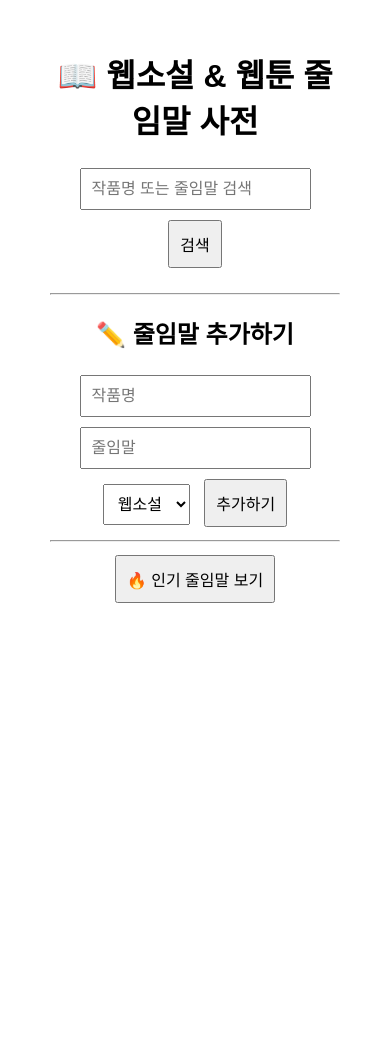
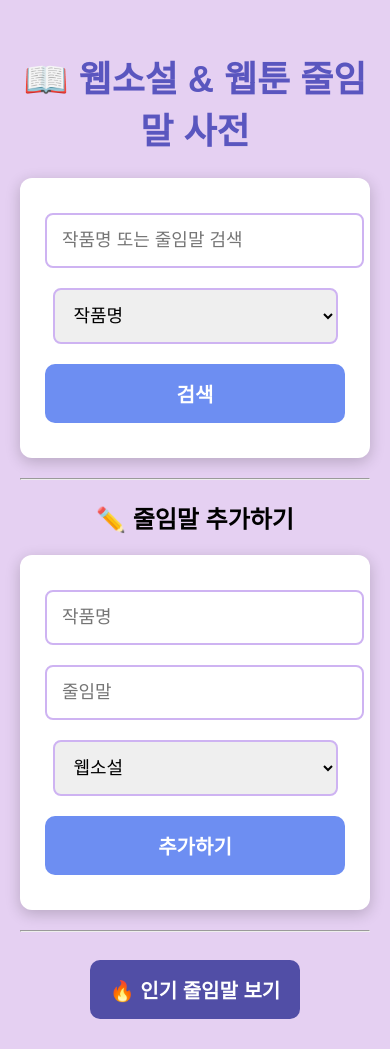
Before and after one commit to SqueezeTheLemon/shortWiki, a Flask app: template templates/index.html in a window 390 px wide. Before the commit the page ends 603 px from the top, so only its background shows below. Run offline with Flask 3, Linux system fonts and the light colour scheme; the template is opened without the code that fills it, so the values that code supplies are empty.

Commit message:
purple로 컬러칩 변경 및 기본적인 3기능 구현 완료

```diff
--- a/app.py
+++ b/app.py
@@ -1,20 +1,35 @@
-from flask import Flask, render_template, request, redirect, url_for, jsonify, session, flash
-import sys
-import math
+from flask import Flask, render_template, request, redirect, url_for, flash
+from database import DBhandler
 
-from werkzeug.utils import secure_filename
-import os
-from flask import get_flashed_messages
-from database import DBhandler
-import hashlib
-import sys
+app = Flask(__name__)
+app.secret_key="hellomywiki"
 
-application = Flask(__name__)
-application.config["SECRET_KEY"] = "shortWiki"
-DB=DBhandler()
+DB = DBhandler()
 
-application.config['TEMPLATES_AUTO_RELOAD'] = True
+@app.route("/shortwiki", methods=["GET", "POST"])
+def shortwiki():
+    return render_template("index.html")
 
-@application.route("/", methods=["GET", "POST"])
-def hello():
-    return render_template("index.html")
+@app.route("/shortwiki/add", methods=["POST"])
+def add_entry():
+    """ 사용자가 입력한 줄임말을 Firebase에 저장 """
+    title = request.form["newTitle"]  # 작품명
+    short = request.form["newShort"]  # 줄임말s
+    category = request.form["newCategory"]  # 웹소설 or 웹툰
+
+    DB.add_term(title, short, category)  # Firebase에 저장
+    flash("줄임말이 성공적으로 추가되었습니다!")
+    return redirect("/shortwiki")
+
+@app.route("/shortwiki/search", methods=["POST"])
+def search():
+    """ 별도 검색 결과 페이지로 이동 """
+    query = request.form["search"]
+    search_type = request.form["search_type"]
+    results = DB.search_term(query, search_type)  # Firebase에서 검색 수행
+    return render_template("search_results.html", query=query, results=results)
+
+@app.route("/shortwiki/popular", methods=["GET"])
+def get_popular():
+    popular_terms=DB.get_popular_terms()
+    return render_template("show_popular.html", popular_terms=popular_terms)
--- a/static/style.css
+++ b/static/style.css
@@ -1,15 +1,168 @@
+/* ✨ 기본 스타일 */
 body {
-    font-family: Arial, sans-serif;
+    font-family: 'Arial', sans-serif;
+    background-color: #E5D0F2;
     text-align: center;
-    margin: 50px;
+    margin: 0;
+    padding: 20px; /* 🔥 여백 추가 */
 }
 
-input, button, select {
-    margin: 5px;
-    padding: 10px;
-    font-size: 16px;
+/* 📖 헤더 스타일 */
+h1 {
+    font-size: 36px; /* 🔥 글자 크기 증가 */
+    color: #5A56BF;
+    margin-top: 30px;
+    font-weight: bold;
 }
 
-#result, #popular {
+/* 🔍 검색 & 추가 폼 스타일 */
+form {
+    background: white;
+    padding: 25px; /* 🔥 폼 크기 증가 */
+    margin: 20px auto;
+    max-width: 500px; /* 🔥 폼 너비 증가 */
+    border-radius: 12px; /* 둥근 테두리 */
+    box-shadow: 0 4px 15px rgba(0, 0, 0, 0.2);
+}
+
+/* 입력 필드 스타일 */
+input, select, button {
+    width: 95%; /* 🔥 입력창 너비 증가 */
+    padding: 15px; /* 🔥 크기 증가 */
+    margin: 10px 0;
+    border: 2px solid #CEB3F2; /* 테두리 강조 */
+    border-radius: 8px;
+    font-size: 18px; /* 🔥 글자 크기 증가 */
+}
+
+/* 버튼 스타일 */
+button {
+    background-color: #6D8EF2;
+    color: white;
+    font-size: 20px; /* 🔥 버튼 글자 크기 증가 */
+    font-weight: bold;
+    border: none;
+    cursor: pointer;
+    transition: background 0.3s ease;
+    padding: 15px; /* 🔥 버튼 크기 증가 */
+    border-radius: 10px;
+}
+
+button:hover {
+    background-color: #514EA6;
+}
+
+/* 🔥 인기 줄임말 버튼 */
+#showPopularBtn {
+    background-color: #514EA6;
+    width: 60%;
     margin-top: 20px;
 }
+
+#showPopularBtn:hover {
+    background-color: #5A56BF;
+}
+
+/* 📏 반응형 디자인 (모바일 최적화) */
+@media (max-width: 600px) {
+    form {
+        max-width: 90%;
+    }
+
+    button {
+        width: 100%;
+    }
+}
+
+/* 🔍 검색 결과 스타일 */
+.result-list {
+    list-style: none;
+    padding: 0;
+}
+
+.result-list li {
+    background: #CEB3F2;
+    padding: 20px; /* 🔥 리스트 크기 증가 */
+    margin: 15px auto;
+    max-width: 500px; /* 🔥 리스트 너비 증가 */
+    border-radius: 12px;
+    box-shadow: 0 3px 12px rgba(0, 0, 0, 0.2);
+    text-align: left;
+    font-size: 18px;
+}
+
+.result-list p {
+    margin: 8px 0;
+    color: #514EA6;
+}
+
+/* 조회수 스타일 */
+.views {
+    font-size: 16px;
+    color: #514EA6;
+}
+
+/* 검색 결과 없음 */
+.no-result {
+    font-size: 22px;
+    color: #5A56BF;
+    font-weight: bold;
+}
+
+/* 🔥 인기 줄임말 스타일 */
+.popular-list {
+    list-style: none;
+    padding: 0;
+}
+
+.popular-list li {
+    background: #CEB3F2;
+    padding: 20px; /* 🔥 크기 증가 */
+    margin: 15px auto;
+    max-width: 500px; /* 🔥 너비 증가 */
+    border-radius: 12px;
+    box-shadow: 0 3px 12px rgba(0, 0, 0, 0.2);
+    text-align: left;
+    font-size: 18px;
+}
+
+.popular-list p {
+    margin: 8px 0;
+    color: #514EA6;
+}
+
+/* 조회수 */
+.views {
+    font-size: 16px;
+    color: #5A56BF;
+}
+
+/* ❌ 데이터 없을 때 메시지 */
+.no-result {
+    font-size: 22px;
+    color: #5A56BF;
+    font-weight: bold;
+    text-align: center;
+}
+
+/* 🏠 홈으로 돌아가기 버튼을 리스트와 같은 너비로 설정 */
+.full-width-btn {
+    display: block;
+    width: 100%;
+    max-width: 500px; /* 🔥 버튼 크기 증가 */
+    margin: 15px auto;
+    background-color: #5A56BF;
+    color: white;
+    font-size: 20px; /* 🔥 글자 크기 증가 */
+    font-weight: bold;
+    border: none;
+    padding: 15px;
+    border-radius: 10px;
+    cursor: pointer;
+    text-align: center;
+    transition: background 0.3s ease;
+}
+
+.full-width-btn:hover {
+    background-color: #514EA6;
+}
--- a/templates/index.html
+++ b/templates/index.html
@@ -8,28 +8,38 @@
     <link rel="stylesheet" href="https://cdnjs.cloudflare.com/ajax/libs/font-awesome/4.7.0/css/font-awesome.min.css">
     <script src="https://code.jquery.com/jquery-latest.min.js"></script>
     <script src="{{ url_for('static', filename='main.js') }}" defer></script> <!-- 🔥 분리된 JS 파일 추가 -->
+    <script>
+        window.onload = function() {
+            // Flash 메시지가 있으면 alert로 표시
+            const flashMessage = "{{ get_flashed_messages() | join(' ') }}";
+            if (flashMessage) {
+                alert(flashMessage);
+            }
+        };
+    </script>
+
 </head>
 <body >
     <h1>📖 웹소설 & 웹툰 줄임말 사전</h1>
 
     <!-- 🔍 검색 기능 -->
-    <form method="POST">
+
+    <form action = "/shortwiki/search" method="POST"> <!-- post 방식으로, 서버에 데이터를 전송한다.  -->
+        <!-- 사용자가 검색어를 입력하는 텍스트 필드. "searh"라는 이름으로 서버에 데이터가 전달된다.  -->
         <input type="text" name="search" placeholder="작품명 또는 줄임말 검색">
+
+        <select name="search_type">  <!-- 🔥 검색 유형 선택 -->
+            <option value="title">작품명</option>
+            <option value="short">줄임말</option>
+        </select>
+
         <button type="submit">검색</button>
     </form>
-
-    <div id="result">
-        {% if results %}
-            {% for item in results %}
-                <p>{{ item.title }} → {{ item.short }}</p>
-            {% endfor %}
-        {% endif %}
-    </div>
-
     <hr>
 
     <!-- ✏️ 줄임말 추가 기능 -->
     <h2>✏️ 줄임말 추가하기</h2>
+    <!-- flask 서버의  "/shortwiki/add" 라우트로 데이터를 보낸다. -->
     <form action="/shortwiki/add" method="POST">
         <input type="text" name="newTitle" placeholder="작품명" required>
         <input type="text" name="newShort" placeholder="줄임말" required>
@@ -43,7 +53,10 @@
     <hr>
 
     <!-- 🔥 인기 줄임말 -->
-    <button id="showPopularBtn">🔥 인기 줄임말 보기</button>
-    <div id="popular"></div>
+    <a href="/shortwiki/popular">
+        <button id="showPopularBtn">🔥 인기 줄임말 보기</button>
+        <div id="popular"></div>
+    </a>
+
 </body>
 </html>
```
Also changed, not shown: database.py (+59 -9 lines), templates/search_results.html (added, +33 -0 lines), templates/show_popular.html (added, +31 -0 lines).
